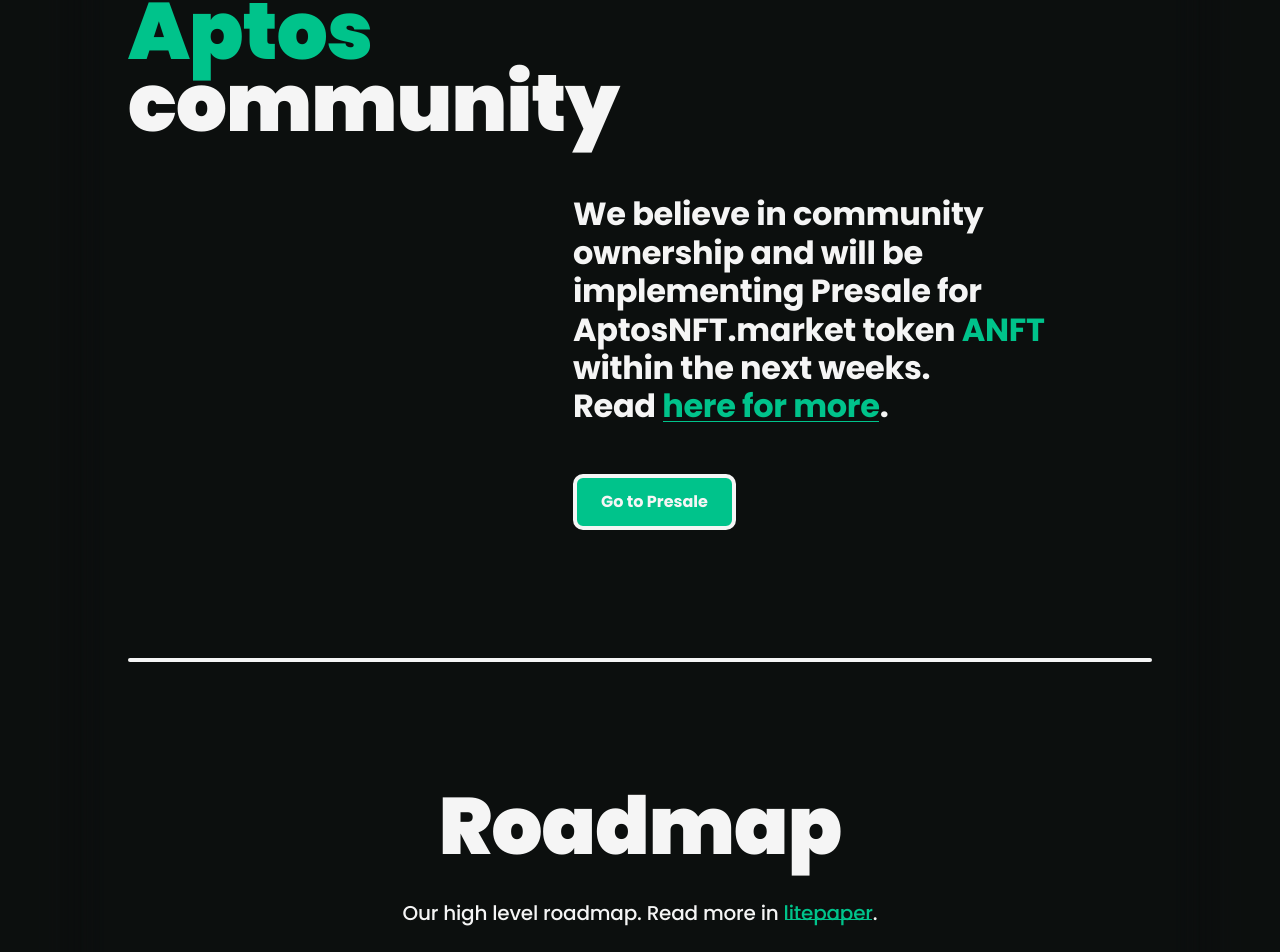
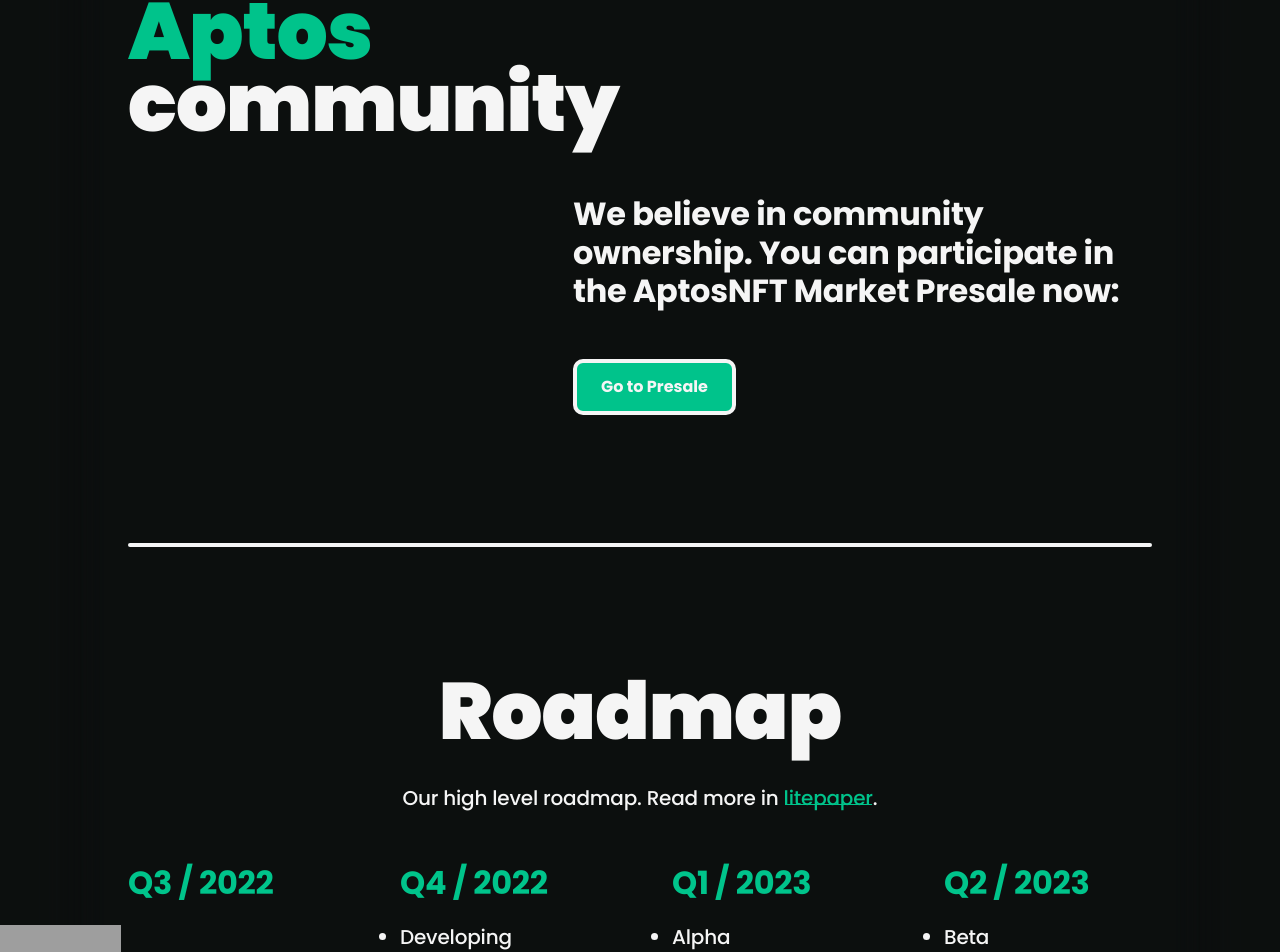
Before and after one commit to aptosnftmarket/website, a React (Vite) app: page / in a window 1280 px wide. Shown: the part 1380-2332 px from the top of the page. Built offline with nearby package versions, Linux system fonts and the light colour scheme.

Commit message:
Presale related changes (links behaviour and text)

```diff
--- a/src/components/App/App.tsx
+++ b/src/components/App/App.tsx
@@ -4,7 +4,7 @@
 import { MouseEvent, useEffect, useState } from 'react'
 import { useNavigate } from 'react-router-dom'
 
-import { litepaperUrl } from '../../config/links'
+import { litepaperUrl, presaleUrl } from '../../config/links'
 import { useOnWindowScroll } from '../../hooks'
 import { scrollTo } from '../../utils'
 import { SocialNetworkLink } from '../SocialNetworkLink'
@@ -46,15 +46,7 @@
           />
           <ul className={classNames(styles.HeaderLinks, { [styles.animate]: animate })}>
             <li>
-              <a
-                className={styles.HeaderLink}
-                href="#presale"
-                onClick={(event): void => {
-                  event.preventDefault()
-                  navigate('/')
-                  scrollTo('presale', event)
-                }}
-              >
+              <a className={styles.HeaderLink} href={presaleUrl}>
                 Presale
               </a>
             </li>
@@ -123,16 +115,7 @@
             <li>
               <ul className={styles.HeaderLinks}>
                 <li>
-                  <a
-                    className={styles.HeaderLink}
-                    href="#presale"
-                    onClick={(event): void => {
-                      event.preventDefault()
-                      navigate('/')
-                      scrollTo('presale', event)
-                      setIsMobileMenuActive(false)
-                    }}
-                  >
+                  <a className={styles.HeaderLink} href={presaleUrl}>
                     Presale
                   </a>
                 </li>
--- a/src/pages/HomePage/HomePage.tsx
+++ b/src/pages/HomePage/HomePage.tsx
@@ -95,19 +95,7 @@
               Presale for <span className="_TextAccent">Aptos</span> community
             </h2>
             <div className={classNames(styles.Description2, styles.SaleDescription)}>
-              We believe in community ownership and will be implementing Presale for AptosNFT.market token{' '}
-              <span className="_TextAccent">ANFT</span> within the next weeks.
-              <br />
-              Read{' '}
-              <a
-                className={styles.AnftDocsLink}
-                href={socialNetworksUrls.medium}
-                target="_blank"
-                rel="noopener noreferrer"
-              >
-                here for more
-              </a>
-              .
+              We believe in community ownership. You can participate in the AptosNFT Market Presale now:
               <div className="_df">
                 <button
                   className={classNames('_Button big', styles.GoToPublicSaleButton)}
```
